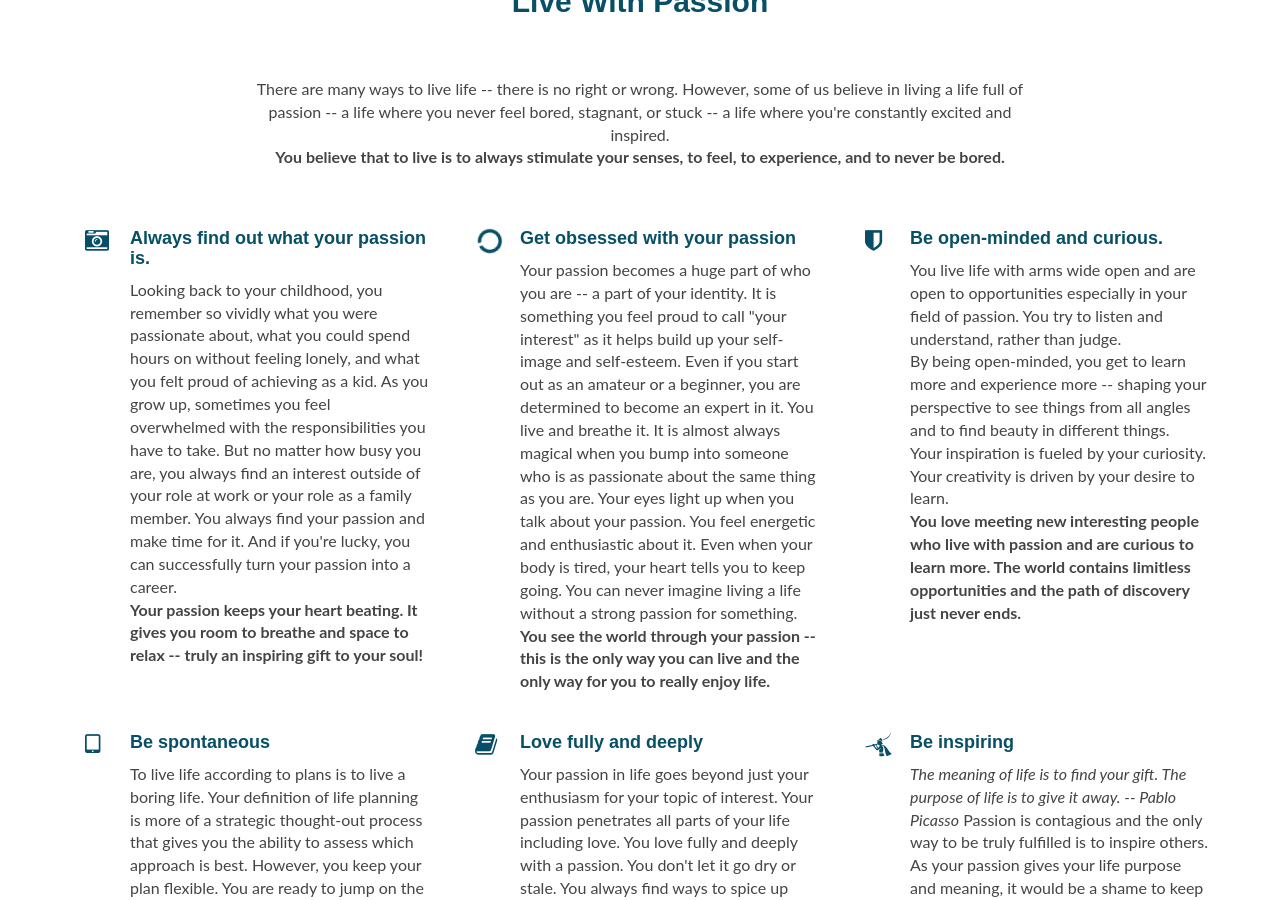
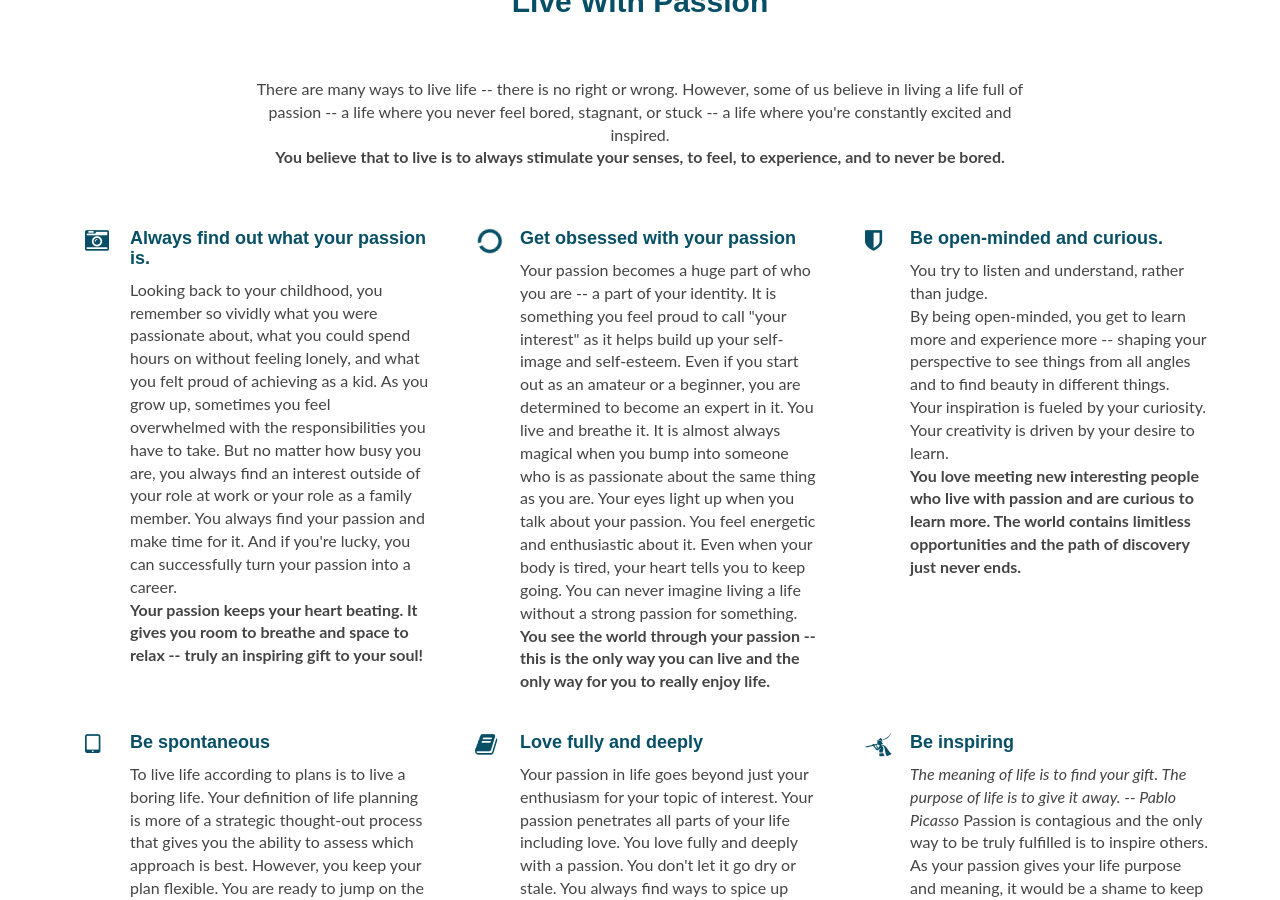
Before and after one commit to tuyduyenhoi/tuyduyenhoi.github.io, a Jekyll site: the page built from index.html, in a window 1280 px wide and 900 px high, scrolled down 806 px. Built offline with Jekyll 4.4.1, drawn with Linux system fonts in a browser that asks for light colours.

Commit message:
Update features.html

```diff
--- a/_includes/features.html
+++ b/_includes/features.html
@@ -50,7 +50,6 @@
                     <div class="content">
                         <h3 class="sub-title">Be open-minded and curious.</h3>
                         <p>
-                            You live life with arms wide open and are open to opportunities especially in your field of passion.
                             You try to listen and understand, rather than judge. </br>
                             By being open-minded, you get to learn more and experience more
                             -- shaping your perspective to see things from all angles and to find beauty in different things. </br>
```
